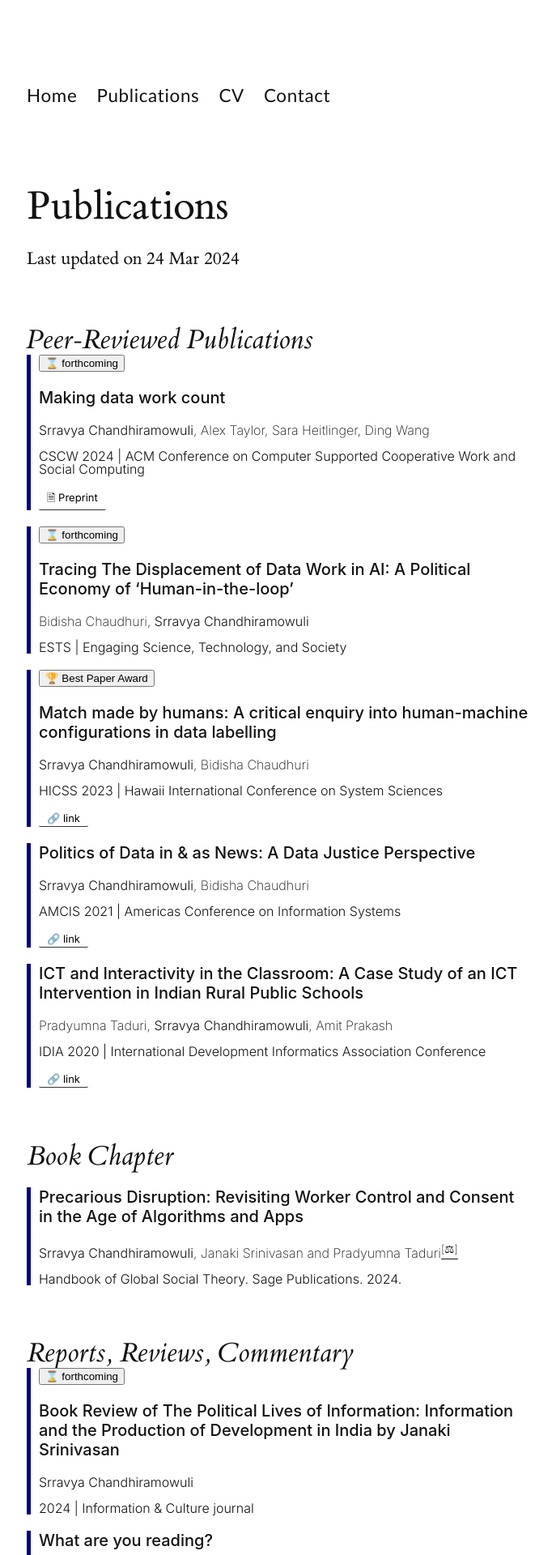
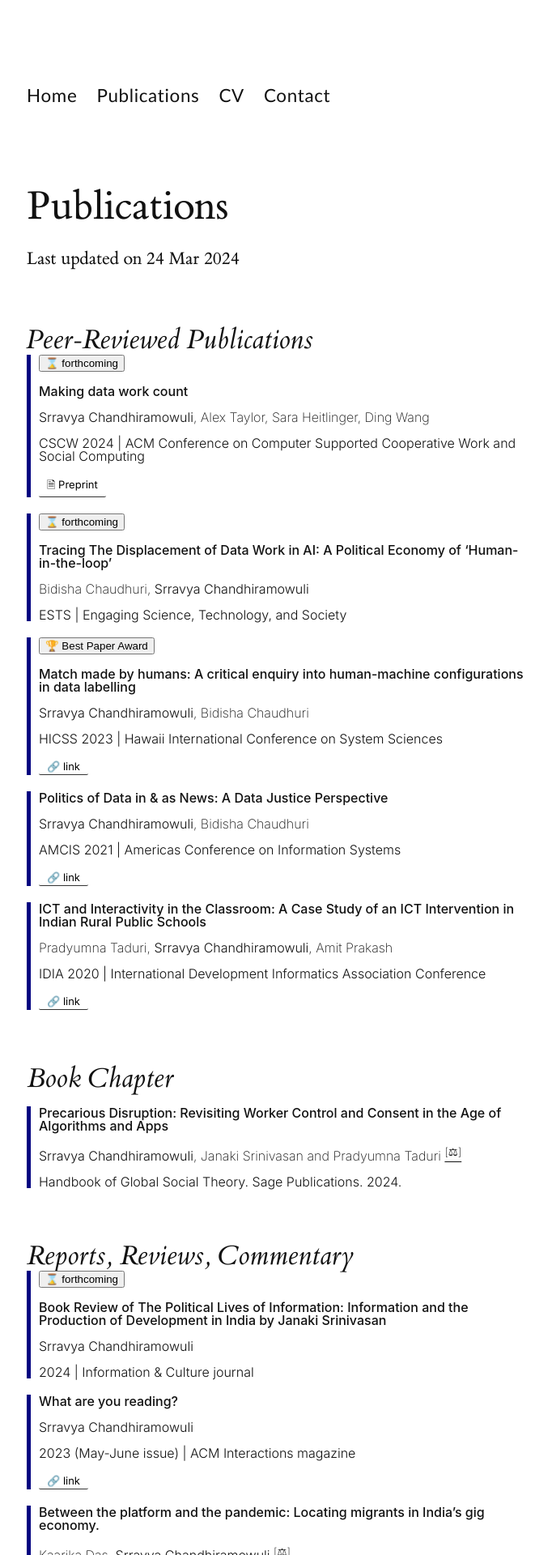
Before and after one commit to srravya/srravya.github.io, a Jekyll site: the page built from publications/index.md, in a window 1280 px wide. Shown: the top 1920 px of the page at 81% size, without its empty margins (127-809 px from the left). Built offline with Jekyll 4.4.1, drawn with Linux system fonts in a browser that asks for light colours; some web fonts are replaced.

Commit message:
Fix font size

```diff
--- a/publications/index.md
+++ b/publications/index.md
@@ -66,7 +66,7 @@ Last updated on <time datetime="2024-03-24">24 Mar 2024</time></p>
 
 <div class="entry-bookchapter">
 <p class="what">Precarious Disruption: Revisiting Worker Control and Consent in the Age of Algorithms and Apps</p>
-<p class="who"><span class="lookatme">Srravya Chandhiramowuli</span>, Janaki Srinivasan and Pradyumna Taduri<a href="#equalauthorship"><sup>[⚖]</sup></a></p>
+<p class="who"><span class="lookatme">Srravya Chandhiramowuli</span>, Janaki Srinivasan and Pradyumna Taduri <a href="#equalauthorship"><sup>[⚖]</sup></a></p>
 <p class="where">Handbook of Global Social Theory. Sage Publications. 2024.</p>
 </div>
 
@@ -92,7 +92,7 @@ Last updated on <time datetime="2024-03-24">24 Mar 2024</time></p>
 
 <div class="entry-report">
 <p class="what">Between the platform and the pandemic: Locating migrants in India’s gig economy.</p>
-<p class="who">Kaarika Das, <span class="lookatme">Srravya Chandhiramowuli</span><a href="#equalauthorship"><sup>[⚖]</sup></a></p>
+<p class="who">Kaarika Das, <span class="lookatme">Srravya Chandhiramowuli</span> <a href="#equalauthorship"><sup>[⚖]</sup></a></p>
 <p class="where">2021 | Futures of Work blog, Bristol University Press</p>
 <section>
 <a class=linkpill href="https://futuresofwork.co.uk/2021/03/16/caught-between-the-platform-and-the-pandemic-locating-migrants-in-indias-gig-economy/">🔗 link</a>
@@ -101,7 +101,7 @@ Last updated on <time datetime="2024-03-24">24 Mar 2024</time></p>
 
 <div class="entry-report">
 <p class="what">Locating Migrants in India’s Gig Economy: A Scoping Report</p>
-<p class="who">Kaarika Das, <span class="lookatme">Srravya Chandhiramowuli</span><a href="#equalauthorship"><sup>[⚖]</sup></a></p>
+<p class="who">Kaarika Das, <span class="lookatme">Srravya Chandhiramowuli</span> <a href="#equalauthorship"><sup>[⚖]</sup></a></p>
 <p class="where">2021 | The Centre for Internet and Society</p>
 <section>
 <a class=linkpill href="https://cis-india.org/raw/locating-migrants-in-indias-gig-economy-a-scoping-report">🔗 link</a>
--- a/style.scss
+++ b/style.scss
@@ -255,7 +255,6 @@ img {
 }
 
 .what {
-  font: 20px "Inter", sans-serif;
   font-weight: 500;
 }
 
```
